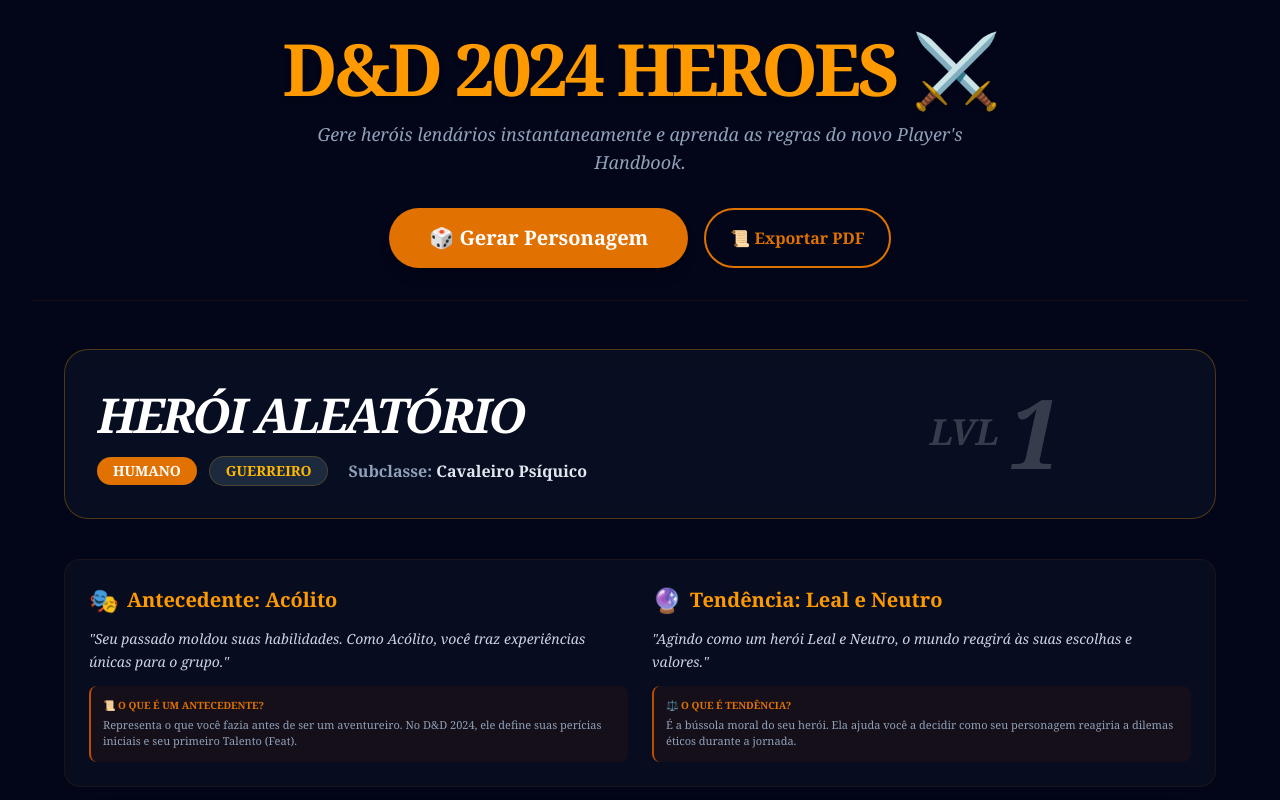
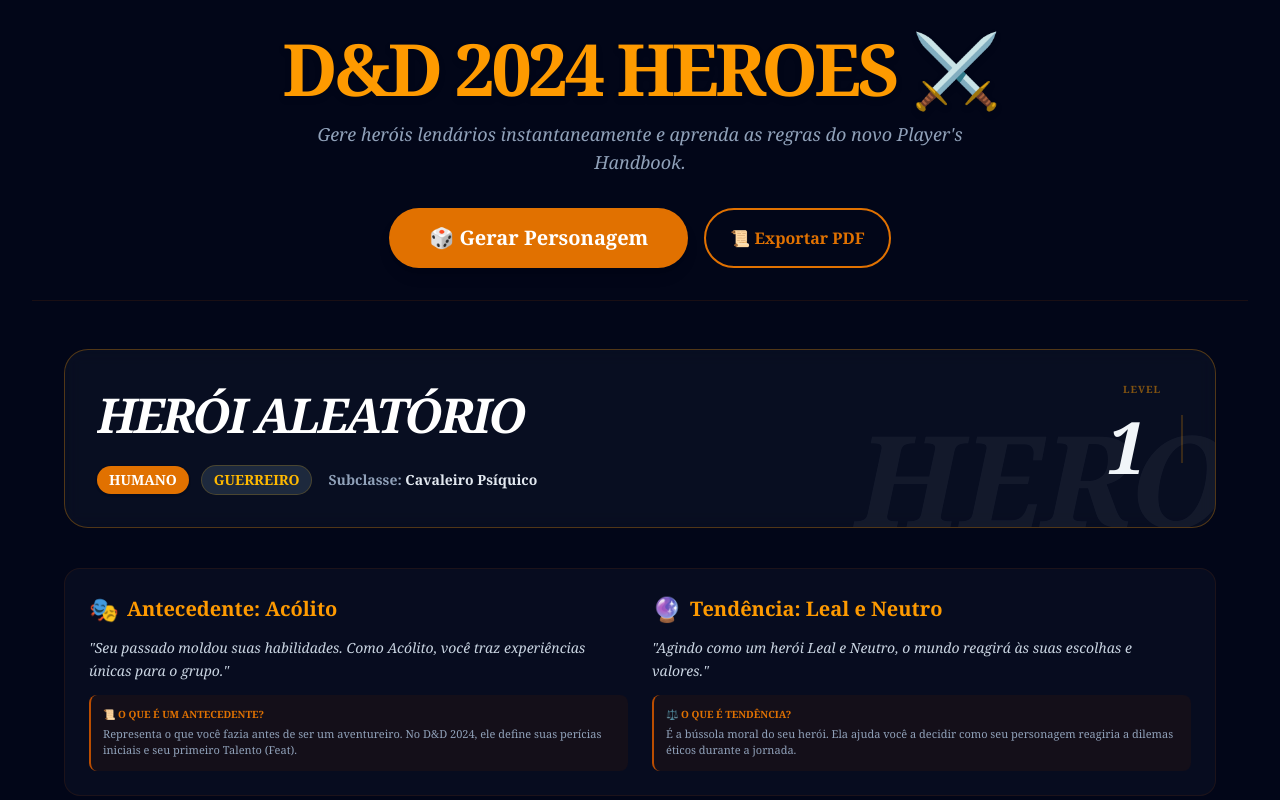
Before and after one commit to Alessandro-Leonardi/DAndDHeroeGenerator, a React (Vite) app: page / in a window 1280 px wide. Both pictures are taken after a click on the button "🎲 Gerar Personagem". Shown: the top 800 px of the page. Built offline with nearby package versions, Linux system fonts and the light colour scheme.

Commit message:
Making the hero-name card adapt dynamicaly to portrait and landscape orientation.

```diff
--- a/src/CharacterGenerator.tsx
+++ b/src/CharacterGenerator.tsx
@@ -28,68 +28,133 @@
                         <span className="block text-xs font-black uppercase tracking-widest text-slate-400">
                             D&D 2024
                         </span>
-                        <span className="text-sm font-bold">Ficha de Personagem</span>
+                        <span className="text-sm font-bold">
+                            Ficha de Personagem
+                        </span>
                     </div>
                 </header>
 
                 <div className="grid grid-cols-2 gap-6 mb-8">
                     <div className="border border-slate-200 p-4 rounded-md">
-                        <span className="text-[10px] font-black uppercase text-slate-400 block mb-1">Antecedente</span>
-                        <p className="font-bold text-lg leading-none">{character.background}</p>
+                        <span className="text-[10px] font-black uppercase text-slate-400 block mb-1">
+                            Antecedente
+                        </span>
+                        <p className="font-bold text-lg leading-none">
+                            {character.background}
+                        </p>
                     </div>
                     <div className="border border-slate-200 p-4 rounded-md">
-                        <span className="text-[10px] font-black uppercase text-slate-400 block mb-1">Tendência</span>
-                        <p className="font-bold text-lg leading-none">{character.alignment}</p>
+                        <span className="text-[10px] font-black uppercase text-slate-400 block mb-1">
+                            Tendência
+                        </span>
+                        <p className="font-bold text-lg leading-none">
+                            {character.alignment}
+                        </p>
                     </div>
                 </div>
 
                 <div className="grid grid-cols-12 gap-8">
                     <div className="col-span-4 space-y-4">
-                        <h3 className="text-[11px] font-black uppercase tracking-widest border-b border-slate-900 pb-1 mb-4">Atributos</h3>
-                        {Object.entries(character.stats).map(([ability, value]) => (
-                            <div key={ability} className="flex justify-between items-center border-b border-slate-100 py-2">
-                                <span className="font-bold text-xs uppercase text-slate-600">{ability}</span>
-                                <div className="flex items-center gap-3">
-                                    <span className="text-xs text-slate-400 tabular-nums">({value})</span>
-                                    <span className="text-xl font-black w-10 text-right tabular-nums">
-                                        {Math.floor((value - 10) / 2) >= 0 ? `+${Math.floor((value - 10) / 2)}` : Math.floor((value - 10) / 2)}
+                        <h3 className="text-[11px] font-black uppercase tracking-widest border-b border-slate-900 pb-1 mb-4">
+                            Atributos
+                        </h3>
+                        {Object.entries(character.stats).map(
+                            ([ability, value]) => (
+                                <div
+                                    key={ability}
+                                    className="flex justify-between items-center border-b border-slate-100 py-2"
+                                >
+                                    <span className="font-bold text-xs uppercase text-slate-600">
+                                        {ability}
                                     </span>
+                                    <div className="flex items-center gap-3">
+                                        <span className="text-xs text-slate-400 tabular-nums">
+                                            ({value})
+                                        </span>
+                                        <span className="text-xl font-black w-10 text-right tabular-nums">
+                                            {Math.floor((value - 10) / 2) >= 0
+                                                ? `+${Math.floor((value - 10) / 2)}`
+                                                : Math.floor((value - 10) / 2)}
+                                        </span>
+                                    </div>
                                 </div>
-                            </div>
-                        ))}
+                            ),
+                        )}
                     </div>
 
                     <div className="col-span-8 space-y-10">
                         <div className="grid grid-cols-3 gap-4 text-center">
                             <div className="border border-slate-300 p-3 rounded-lg">
-                                <span className="block text-[9px] font-black uppercase text-slate-500 mb-1">Classe de Armadura</span>
-                                <span className="text-3xl font-black">{10 + Math.floor((character.stats['Destreza'] - 10) / 2)}</span>
+                                <span className="block text-[9px] font-black uppercase text-slate-500 mb-1">
+                                    Classe de Armadura
+                                </span>
+                                <span className="text-3xl font-black">
+                                    {10 +
+                                        Math.floor(
+                                            (character.stats["Destreza"] - 10) /
+                                                2,
+                                        )}
+                                </span>
                             </div>
                             <div className="bg-slate-50 border border-slate-300 p-3 rounded-lg text-center">
-                                <span className="block text-[9px] font-black uppercase text-slate-500 mb-1">Pontos de Vida</span>
-                                <span className="text-3xl font-black">{character.dndClass.hitDie + Math.floor((character.stats['Constituição'] - 10) / 2)}</span>
+                                <span className="block text-[9px] font-black uppercase text-slate-500 mb-1">
+                                    Pontos de Vida
+                                </span>
+                                <span className="text-3xl font-black">
+                                    {character.dndClass.hitDie +
+                                        Math.floor(
+                                            (character.stats["Constituição"] -
+                                                10) /
+                                                2,
+                                        )}
+                                </span>
                             </div>
                             <div className="border border-slate-300 p-3 rounded-lg text-center">
-                                <span className="block text-[9px] font-black uppercase text-slate-500 mb-1">Iniciativa</span>
-                                <span className="text-3xl font-black">+{Math.floor((character.stats['Destreza'] - 10) / 2)}</span>
+                                <span className="block text-[9px] font-black uppercase text-slate-500 mb-1">
+                                    Iniciativa
+                                </span>
+                                <span className="text-3xl font-black">
+                                    +
+                                    {Math.floor(
+                                        (character.stats["Destreza"] - 10) / 2,
+                                    )}
+                                </span>
                             </div>
                         </div>
 
                         <div>
-                            <h3 className="text-[11px] font-black uppercase tracking-widest border-b border-slate-900 pb-1 mb-4">Perícias Domadas</h3>
+                            <h3 className="text-[11px] font-black uppercase tracking-widest border-b border-slate-900 pb-1 mb-4">
+                                Perícias Domadas
+                            </h3>
                             <div className="grid grid-cols-2 gap-x-8 gap-y-3 pl-2">
-                                {['Atletismo', 'Acrobacia', 'Furtividade', 'Percepção', 'Persuasão', 'Intuição'].map(skill => (
-                                    <div key={skill} className="flex items-center gap-3 text-xs border-b border-slate-50 pb-1">
+                                {[
+                                    "Atletismo",
+                                    "Acrobacia",
+                                    "Furtividade",
+                                    "Percepção",
+                                    "Persuasão",
+                                    "Intuição",
+                                ].map((skill) => (
+                                    <div
+                                        key={skill}
+                                        className="flex items-center gap-3 text-xs border-b border-slate-50 pb-1"
+                                    >
                                         <div className="w-2 h-2 rounded-full bg-slate-900 flex-shrink-0"></div>
-                                        <span className="font-semibold uppercase tracking-tight">{skill}</span>
+                                        <span className="font-semibold uppercase tracking-tight">
+                                            {skill}
+                                        </span>
                                     </div>
                                 ))}
                             </div>
                         </div>
 
                         <div className="bg-slate-50 p-5 rounded-xl border border-slate-200">
-                            <h4 className="text-[10px] font-black uppercase text-slate-400 mb-2">Estratégia ({character.selectedSubclass.name})</h4>
-                            <p className="text-[11px] leading-relaxed italic text-slate-800">{character.selectedSubclass.synergy}</p>
+                            <h4 className="text-[10px] font-black uppercase text-slate-400 mb-2">
+                                Estratégia ({character.selectedSubclass.name})
+                            </h4>
+                            <p className="text-[11px] leading-relaxed italic text-slate-800">
+                                {character.selectedSubclass.synergy}
+                            </p>
                         </div>
                     </div>
                 </div>
@@ -117,7 +182,10 @@
     const handleLevelChange = (e: React.ChangeEvent<HTMLInputElement>) => {
         if (character) {
             const val = parseInt(e.target.value);
-            setCharacter({ ...character, level: isNaN(val) ? 0 : Math.max(0, val) });
+            setCharacter({
+                ...character,
+                level: isNaN(val) ? 0 : Math.max(0, val),
+            });
         }
     };
 
@@ -129,7 +197,8 @@
                         D&D 2024 HEROES ⚔️
                     </h1>
                     <p className="text-slate-400 italic text-lg max-w-2xl mx-auto">
-                        Gere heróis lendários instantaneamente e aprenda as regras do novo Player's Handbook.
+                        Gere heróis lendários instantaneamente e aprenda as
+                        regras do novo Player's Handbook.
                     </p>
 
                     <div className="flex justify-center gap-4 mt-8">
@@ -154,62 +223,103 @@
                 <section className="max-w-6xl mx-auto space-y-10">
                     {character && (
                         <div className="animate-in fade-in slide-in-from-bottom-4 duration-700 space-y-10">
-
-                            {/* Card Superior Editável */}
-                            <div className="bg-slate-900/50 border border-amber-500/30 p-8 rounded-3xl backdrop-blur-sm relative overflow-hidden">
-                                {/* Input de Nível (Posicionado no fundo com opacidade) */}
-                                <div className="absolute top-0 right-0 p-4 opacity-20 flex items-center gap-2">
-                                    <span className="text-4xl font-black italic">LVL</span>
-                                    <input
-                                        type="number"
-                                        value={character.level}
-                                        onChange={handleLevelChange}
-                                        min="0"
-                                        step="1"
-                                        className="bg-transparent text-8xl font-black italic w-48 outline-none focus:text-amber-500 transition-colors"
-                                    />
+                            {/* --- Card Superior Editável e Dinâmico --- */}
+                            <div className="bg-slate-900/50 border border-amber-500/30 p-6 md:p-8 rounded-3xl backdrop-blur-sm relative overflow-hidden">
+                                {/* Background Decorativo (Apenas Visual) */}
+                                <div className="absolute -bottom-4 -right-4 opacity-5 pointer-events-none select-none">
+                                    <span className="text-9xl font-black italic uppercase">
+                                        Hero
+                                    </span>
                                 </div>
 
-                                <div className="relative z-10 flex flex-col md:flex-row md:items-center justify-between gap-6">
-                                    <div className="w-full">
-                                        {/* Input de Nome do Personagem */}
+                                {/* Container Principal: Flex-col no mobile, Flex-row no desktop */}
+                                <div className="relative z-10 flex flex-col md:flex-row justify-between items-start md:items-center gap-6">
+                                    {/* Lado Esquerdo: Nome e Badges */}
+                                    <div className="w-full md:flex-1">
                                         <input
                                             type="text"
                                             value={character.name}
                                             onChange={handleNameChange}
-                                            className="bg-transparent text-5xl font-black text-white uppercase tracking-tighter mb-2 italic w-full outline-none focus:text-amber-500 border-b border-transparent focus:border-amber-500/30 transition-all"
+                                            className="bg-transparent text-4xl md:text-5xl font-black text-white uppercase tracking-tighter mb-4 italic w-full outline-none focus:text-amber-500 border-b-2 border-transparent focus:border-amber-500/20 transition-all placeholder:opacity-20"
                                             placeholder="Nome do Herói"
                                         />
 
-                                        <div className="flex flex-wrap gap-3 items-center">
-                                            <span className="px-4 py-1 bg-amber-600 text-white text-sm font-black rounded-full uppercase">
+                                        <div className="flex flex-wrap gap-2 md:gap-3 items-center">
+                                            <span className="px-3 py-1 bg-amber-600 text-white text-xs md:text-sm font-black rounded-full uppercase shadow-sm">
                                                 {character.race.name}
                                             </span>
-                                            <span className="px-4 py-1 bg-slate-800 text-amber-400 text-sm font-black rounded-full uppercase border border-amber-400/20">
+                                            <span className="px-3 py-1 bg-slate-800 text-amber-400 text-xs md:text-sm font-black rounded-full uppercase border border-amber-400/20">
                                                 {character.dndClass.name}
                                             </span>
-                                            <span className="text-slate-400 font-bold ml-2">
-                                                Subclasse: <span className="text-slate-200">{character.selectedSubclass.name}</span>
+                                            <span className="text-slate-400 text-xs md:text-sm font-bold ml-1">
+                                                Subclasse:{" "}
+                                                <span className="text-slate-200">
+                                                    {
+                                                        character
+                                                            .selectedSubclass
+                                                            .name
+                                                    }
+                                                </span>
                                             </span>
                                         </div>
+                                    </div>
+
+                                    {/* Lado Direito: Controle de Nível (Stackado no mobile) */}
+                                    <div className="flex items-center gap-3 bg-slate-950/40 p-4 md:p-0 rounded-2xl md:bg-transparent self-end md:self-center">
+                                        <div className="text-right">
+                                            <span className="block text-[10px] font-black uppercase tracking-widest text-amber-500/50">
+                                                Level
+                                            </span>
+                                            <input
+                                                type="number"
+                                                value={character.level}
+                                                onChange={handleLevelChange}
+                                                min="0"
+                                                step="1"
+                                                className="bg-transparent text-5xl md:text-7xl font-black italic w-20 md:w-32 outline-none focus:text-amber-500 transition-colors text-right tabular-nums"
+                                            />
+                                        </div>
+                                        <div className="h-12 w-[2px] bg-amber-500/20 hidden md:block ml-2"></div>
                                     </div>
                                 </div>
                             </div>
 
                             <section className="space-y-6">
-                                <CharacterIdentity background={character.background} alignment={character.alignment} />
-                                <StrategyGuide dndClass={character.dndClass} subclass={character.selectedSubclass} />
+                                <CharacterIdentity
+                                    background={character.background}
+                                    alignment={character.alignment}
+                                />
+                                <StrategyGuide
+                                    dndClass={character.dndClass}
+                                    subclass={character.selectedSubclass}
+                                />
                             </section>
 
                             <div className="grid grid-cols-1 lg:grid-cols-12 gap-8">
                                 <div className="lg:col-span-5 grid grid-cols-2 gap-4 h-fit">
-                                    {(Object.entries(character.stats) as [AbilityScore, number][]).map(([ability, value]) => (
-                                        <StatCard key={ability} label={ability} value={value} />
+                                    {(
+                                        Object.entries(character.stats) as [
+                                            AbilityScore,
+                                            number,
+                                        ][]
+                                    ).map(([ability, value]) => (
+                                        <StatCard
+                                            key={ability}
+                                            label={ability}
+                                            value={value}
+                                        />
                                     ))}
                                 </div>
                                 <div className="lg:col-span-7 space-y-8">
-                                    <CombatStats dndClass={character.dndClass} stats={character.stats} level={character.level} />
-                                    <SkillsList stats={character.stats} proficiencyBonus={2} />
+                                    <CombatStats
+                                        dndClass={character.dndClass}
+                                        stats={character.stats}
+                                        level={character.level}
+                                    />
+                                    <SkillsList
+                                        stats={character.stats}
+                                        proficiencyBonus={2}
+                                    />
                                 </div>
                             </div>
                         </div>
```
